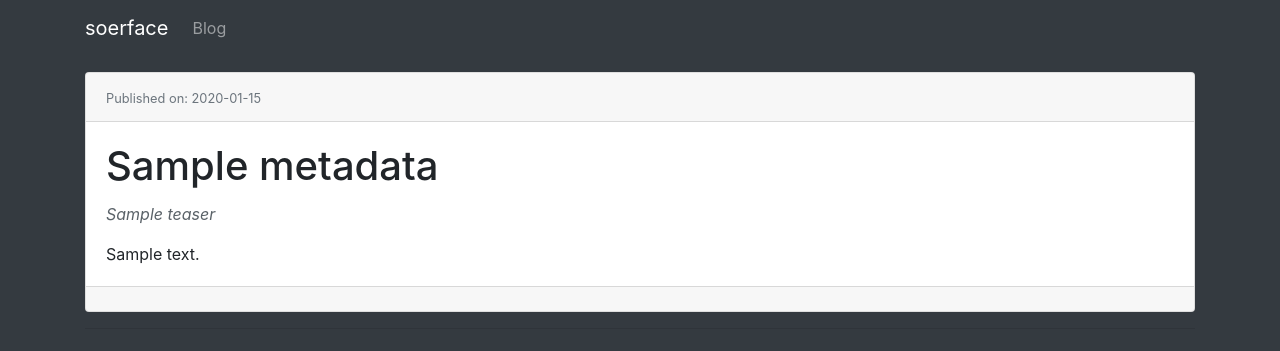
After one commit to soerface/soerface.de, a Flask app: template src/sections/templates/blog/article_detail.html in a window 1280 px wide. The commit adds this page. Shown: the top 351 px of the page. Run offline with Flask 2, Linux system fonts and the light colour scheme; the template is opened without the code that fills it: most values are stand-ins (such as "Sample title", 1, 10 or a date in 2020); some libraries are stand-ins or nearby versions.

Commit message:
Add article detail page

```diff
--- a/src/app.py
+++ b/src/app.py
@@ -26,7 +26,7 @@ else:
 def add_navigation() -> dict:
     endpoints = [(f'{bp.name}.index', bp.name.title()) for bp in blueprints]
     items = [{
-        'active': request.endpoint == endpoint,
+        'active': request.endpoint.partition('.')[0] == endpoint.partition('.')[0],
         'endpoint': endpoint,
         'title': title,
     } for endpoint, title in endpoints]
--- /dev/null
+++ b/src/sections/templates/blog/article_detail.html
@@ -0,0 +1,19 @@
+{% extends 'base.html' %}
+
+{% block content %}
+    <div class="card full_article">
+        <div class="card-header">
+            <small class="text-muted">Published on: {{ article.metadata.date.strftime('%Y-%m-%d') }}</small>
+        </div>
+        <div class="card-body">
+            <h1 class="card-title">{{ article.metadata.title }}</h1>
+            <div class="teaser">{{ article.metadata.teaser }}</div>
+            {{ article.content }}
+            {#                    {{ article.metadata.date.year }}#}
+            {#                    {{ article.metadata.date.month }}#}
+            {#                    {{ article.metadata.date.day }}#}
+        </div>
+        <div class="card-footer">
+        </div>
+    </div>
+{% endblock %}
--- a/src/static/css/global.css
+++ b/src/static/css/global.css
@@ -9,6 +9,17 @@
 
 #pageFooter a {
     color: #1d2124;
+}
+
+.card-title a, .card-title a:hover {
+    color: #212529;
+    text-decoration: none;
+}
+
+.full_article .teaser {
+    font-style: italic;
+    color: #5a6268;
+    margin-bottom: 1em;
 }
 
 .btn.github:hover {
```
Also changed, not shown: src/sections/blog.py (+29 -4 lines), src/sections/templates/blog/index.html (+15 -8 lines).
